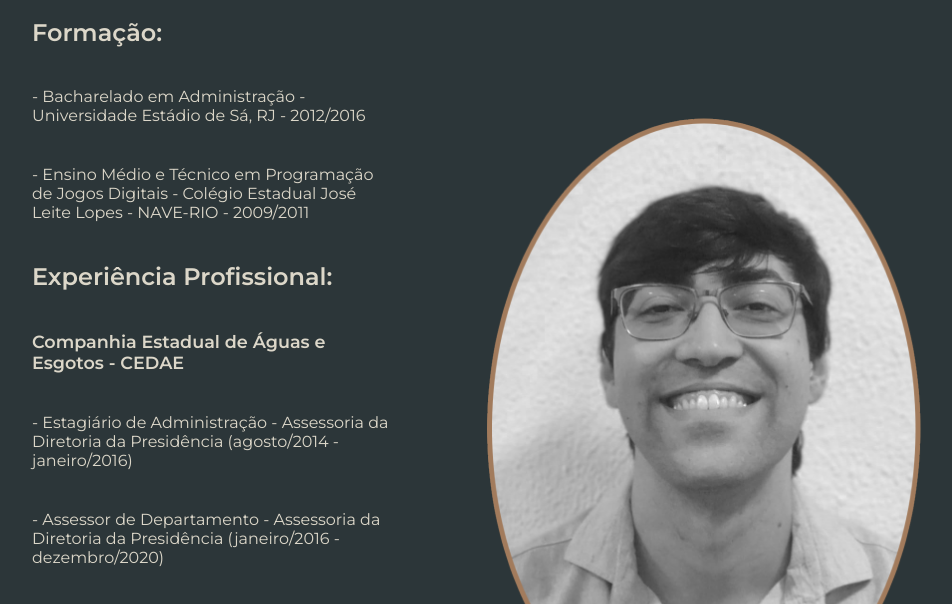
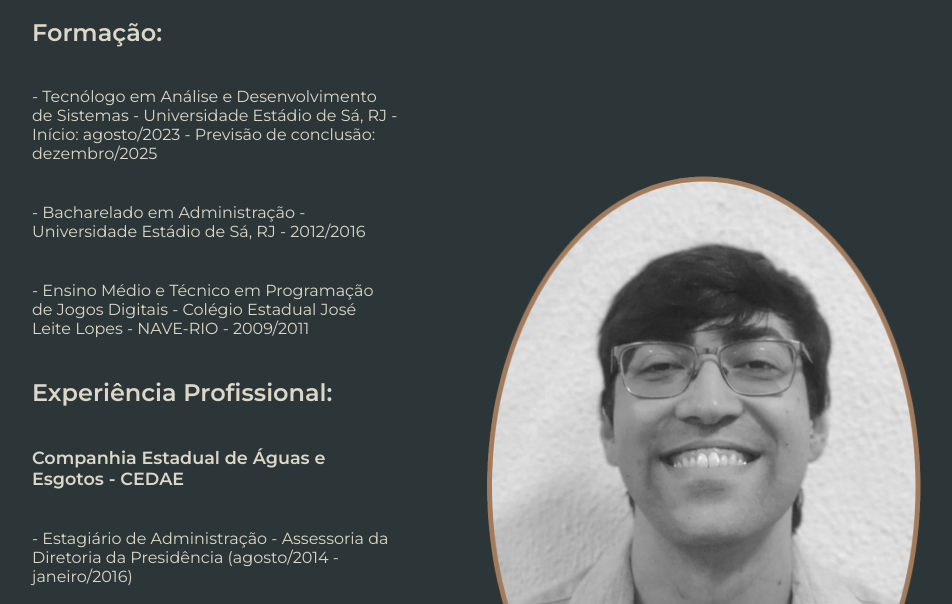
Before and after one commit to douglasbc93/portifolio, a plain HTML site: page resume.html in a window 1280 px wide. Shown: the part 191-795 px from the top of the page, without its empty margins (160-1112 px from the left). Drawn offline with nearby package versions, Linux system fonts and the light colour scheme.

Commit message:
atualização_formação

```diff
--- a/resume.html
+++ b/resume.html
@@ -21,8 +21,9 @@
             <h1 class="apresentacao__conteudo__titulo">Curriculo</h1>
 
             <h2 class="apresentacao__conteudo__tituloSecundario">Formação:</h2>
+                <p class="apresentacao__conteudo__texto">- Tecnólogo em Análise e Desenvolvimento de Sistemas - Universidade Estádio de Sá, RJ - Início: agosto/2023 - Previsão de conclusão: dezembro/2025</p>
                 <p class="apresentacao__conteudo__texto">- Bacharelado em Administração - Universidade Estádio de Sá, RJ - 2012/2016</p>
-                 <p class="apresentacao__conteudo__texto">- Ensino Médio e Técnico em Programação de Jogos Digitais - Colégio Estadual José Leite Lopes - NAVE-RIO - 2009/2011</p>
+                <p class="apresentacao__conteudo__texto">- Ensino Médio e Técnico em Programação de Jogos Digitais - Colégio Estadual José Leite Lopes - NAVE-RIO - 2009/2011</p>
 
             <h2 class="apresentacao__conteudo__tituloSecundario">Experiência Profissional:</h2>
             <h3 class="apresentacao__conteudo__tituloTerciario">Companhia Estadual de Águas e Esgotos - CEDAE</h3>
```
